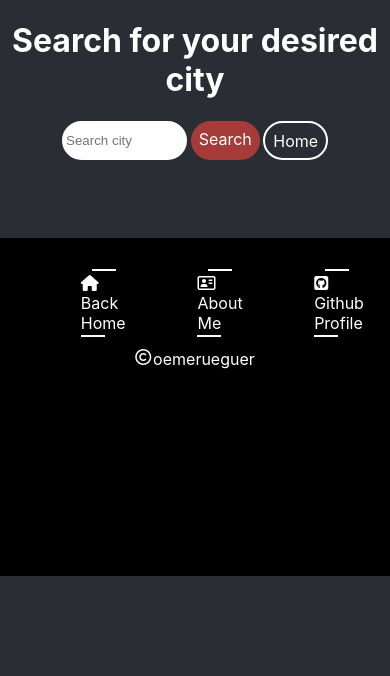
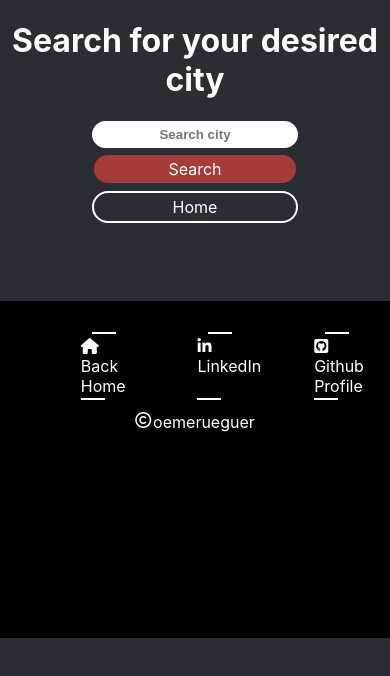
Before and after one commit to oemerueguer/weatherapp, a React (Create React App) app: page /search in a window 390 px wide. Shown: the top 676 px of the page. Built offline with nearby package versions, Linux system fonts and the light colour scheme.

Commit message:
mobile fixed

```diff
--- a/src/components/Footer.css
+++ b/src/components/Footer.css
@@ -6,7 +6,6 @@
   bottom: 0;
   margin-top: 20%;
 }
-
 .FooterNav {
   display: flex;
   position: relative;
@@ -65,7 +64,7 @@
   background-repeat: no-repeat;
 }
 
-@media (min-width: 320px) and (max-width: 480px) {
+@media (min-width: 320px) and (max-width:800px) {
     .FooterNavigation {
      top: 90%;
     }
--- a/src/components/Footer.js
+++ b/src/components/Footer.js
@@ -13,9 +13,9 @@ export default function Footer() {
               Back Home
             </li>
           </a>
-          <a href="/about" className="Footer-Item">
+          <a href="/https://de.linkedin.com/in/oemer-ueguer" className="Footer-Item">
             <li>
-              <i className="far fa-address-card"></i>About Me
+              <i className="fab fa-linkedin"></i>LinkedIn
             </li>
           </a>
           <a href="https://github.com/oemerueguer" className="Footer-Item">
--- a/src/components/Home.css
+++ b/src/components/Home.css
@@ -26,7 +26,7 @@
     background-image: url('./img/weather.jpg');
   }
   .TextContent {
-    width: 52%;
+    width: 51%;
     text-align: center;
     padding: 3%;
   }
@@ -52,6 +52,20 @@
     padding-right: 2%;
   }
 
-  @media (min-width: 320px) and (max-width: 680px) {
-
+  @media (min-width: 320px) and (max-width: 800px) {
+      .bgImage {
+          display: block;
+          width: 100vw;
+      }
+      .WeatherImage {
+          width: 100%;
+      }
+      .TextContent {
+          width: 100%;
+          padding: 0;
+      }
+      .GoSearchBtn {
+          width: 50%;
+          margin: 0 auto;
+      }
   }
--- a/src/components/Home.js
+++ b/src/components/Home.js
@@ -1,7 +1,6 @@
 import React from "react";
 import { Link } from "react-router-dom";
 import "./Home.css";
-import Image from "./img/weather.jpg";
 
 export default function Home() {
   return (
@@ -19,7 +18,7 @@ export default function Home() {
             </p>
             <Link
               to="/search"
-              style={{ textDecoration: "none", color: "black" }}
+              style={{ textDecoration: "none", color: "black"}}
             >
               <div className="GoSearchBtn">
                 <i className="fas fa-search" />
--- a/src/components/Search.css
+++ b/src/components/Search.css
@@ -10,10 +10,11 @@
     position: relative;
     display: block;
     width: 30%;
-    padding: 0.5%;
+    padding: 1%;
     border: 2px solid white;
     border-radius: 20px;
     outline: none;
+    font-weight: bold;
 }
 .SearchField:focus {
     border: 2px solid black;
@@ -21,7 +22,7 @@
 .SearchBtn {
     position: relative;
     margin-left: 1%;
-    padding: 2%;
+    padding: 1%;
     text-decoration: none;
     color: white;
     background-color:#A53C3A;
@@ -33,7 +34,7 @@
 .HomeBtn {
     position: relative;
     margin-left: 1%;
-    padding: 2%;
+    padding: 1%;
     text-decoration: none;
     color: white;
     background-color: #2B2D35;
@@ -44,3 +45,26 @@
     background-color: white;
     color: black;
 }
+
+@media (min-width: 320px) and (max-width: 800px) {
+    .SearchContent {
+        display: block;
+    }
+    .SearchField {
+        width: 50%;
+        margin: 0 auto;
+        text-align: center;
+    }
+    .SearchBtn {
+        display: block;
+        width: 50%;
+        margin: 2% auto;
+        text-align: center;
+    }
+    .HomeBtn {
+        display: block;
+        width: 50%;
+        text-align: center;
+        margin: 2% auto;
+    }
+}
--- a/src/components/Weather.css
+++ b/src/components/Weather.css
@@ -70,7 +70,7 @@
     color: black;
 }
 
-@media (min-width: 320px) and (max-width: 680px) {
+@media (min-width: 320px) and (max-width: 800px) {
     .WeatherContent {
         display: block;
     }
```
